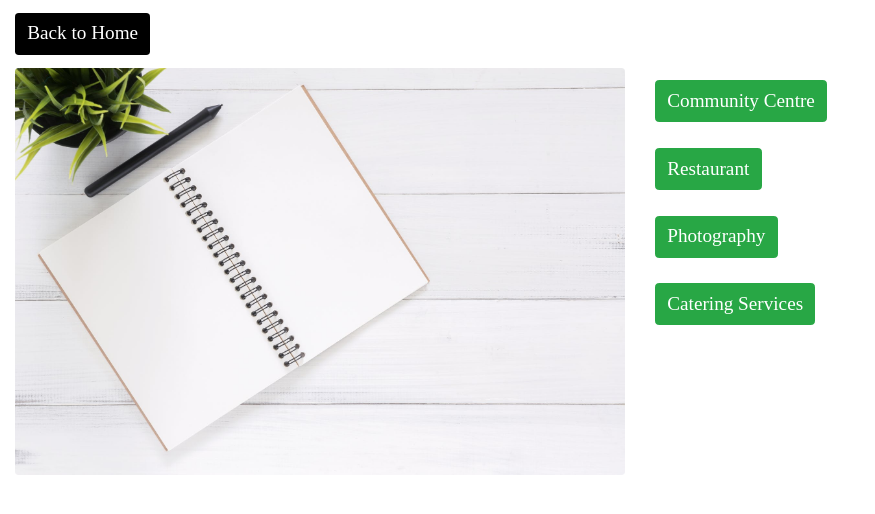
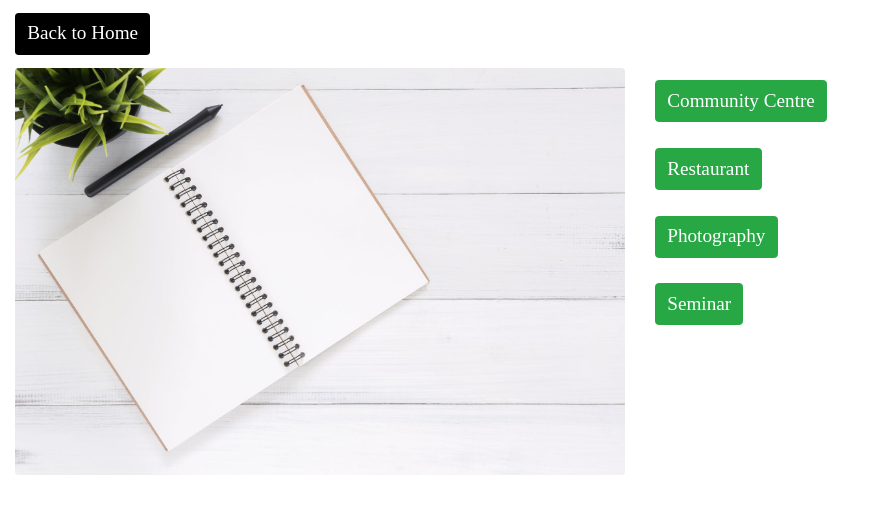
Before and after one commit to uchaiaye53/Project-350, a PHP site: page /manage.php in a window 1280 px wide. Shown: the top 514 px of the page, without its empty margins (0-875 px from the left). Run offline with PHP 8.4, Linux system fonts and the light colour scheme; some libraries are stand-ins or nearby versions.

Commit message:
Completed!

```diff
--- a/manage.php
+++ b/manage.php
@@ -44,10 +44,10 @@
 					<img class="img-fluid rounded" src="images/EMS1.jpeg" alt="">
 				</div>
 				<div class="col-6 opt">
-					<div><button class="btn btn-success">Community Centre</button></div>
-					<div><button class="btn btn-success">Restaurant</button></div>
+					<div><a href="ReqAs_Community_Centre.php"><button class="btn btn-success">Community Centre</button></div>
+					<div><a href="ReqAs_Restaurant.php"><button class="btn btn-success">Restaurant</button></div>
 					<div><a href="ReqAsCameraman.php"><button class="btn btn-success">Photography</button></a></div>
-					<div><button class="btn btn-success">Catering Services</button></div>
+					<div><a href="ReqAs_Seminar.php"><button class="btn btn-success">Seminar</button></div>
 				</div>
 			</div>
 		</div>
```
